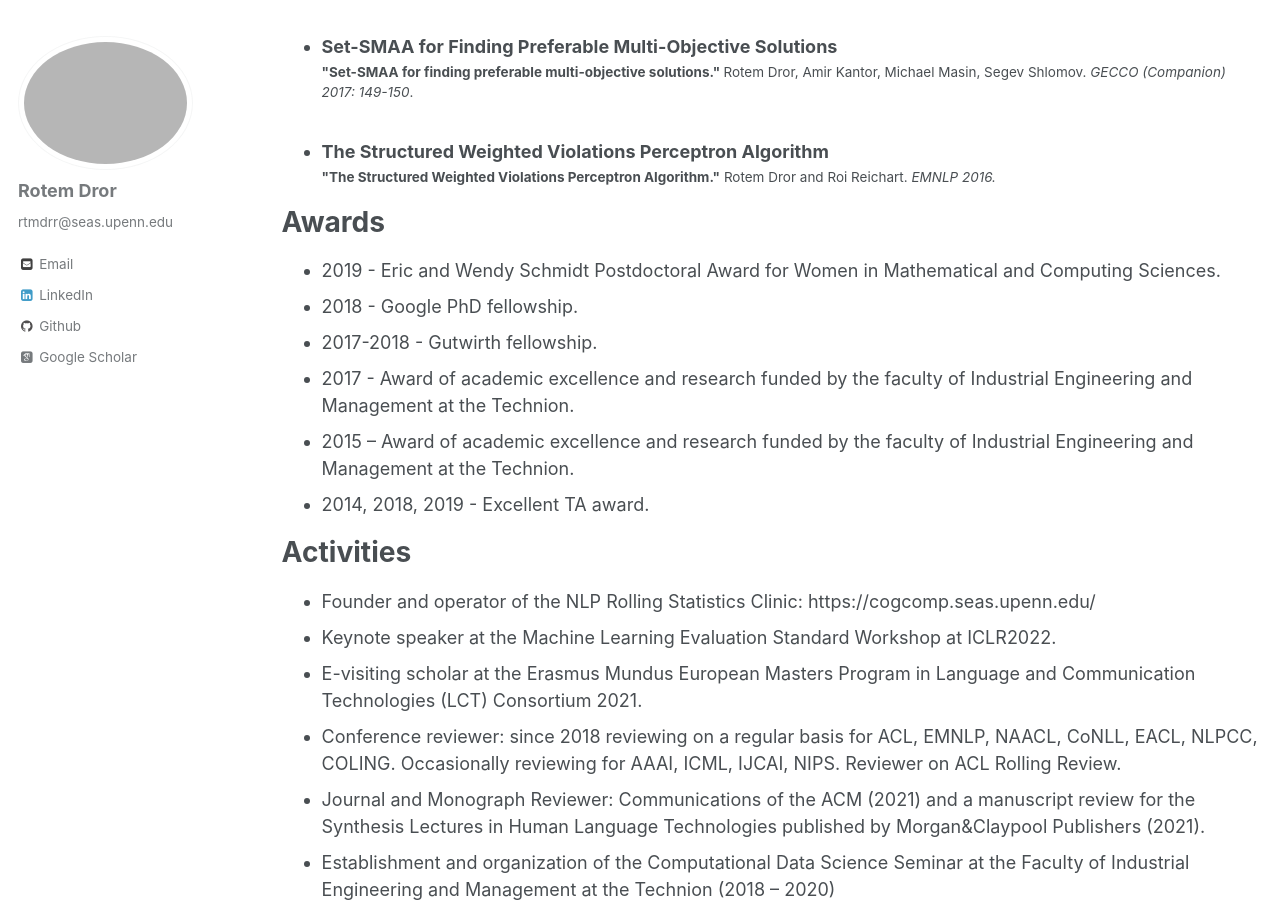
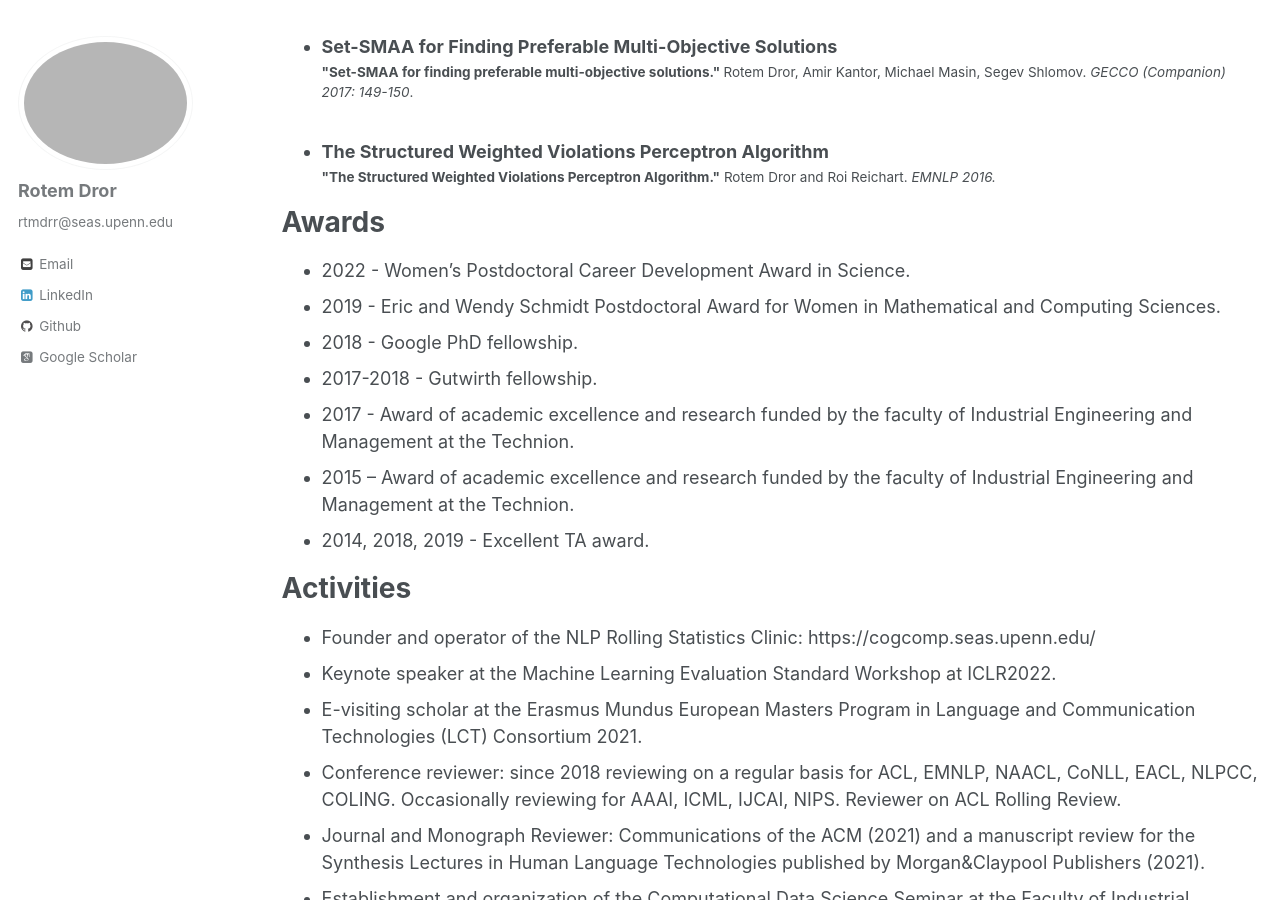
Before and after one commit to rtmdrr/rtmdrr.github.io, a Jekyll site: the page built from _pages/cv.md, in a window 1280 px wide and 900 px high, scrolled down 1376 px. Built offline with Jekyll 4.4.1, drawn with Linux system fonts in a browser that asks for light colours; some web fonts are replaced.

Commit message:
Update cv.md

```diff
--- a/_pages/cv.md
+++ b/_pages/cv.md
@@ -26,6 +26,7 @@ Publications
 
 Awards
 ======
+* 2022 - Women’s Postdoctoral Career Development Award in Science.
 * 2019 - Eric and Wendy Schmidt Postdoctoral Award for Women in Mathematical and Computing Sciences.
 * 2018 - Google PhD fellowship.
 * 2017-2018 - Gutwirth fellowship.
```
